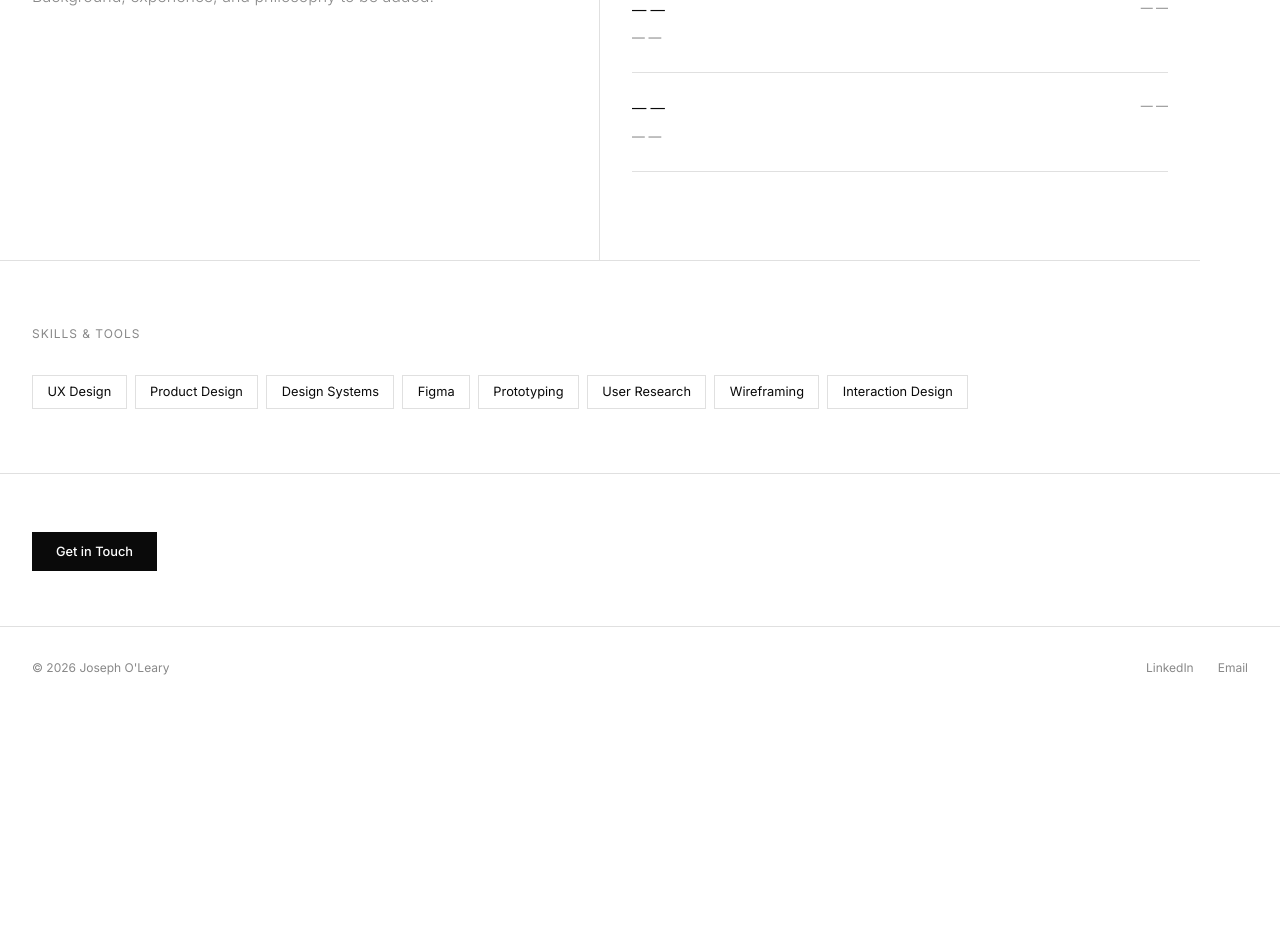
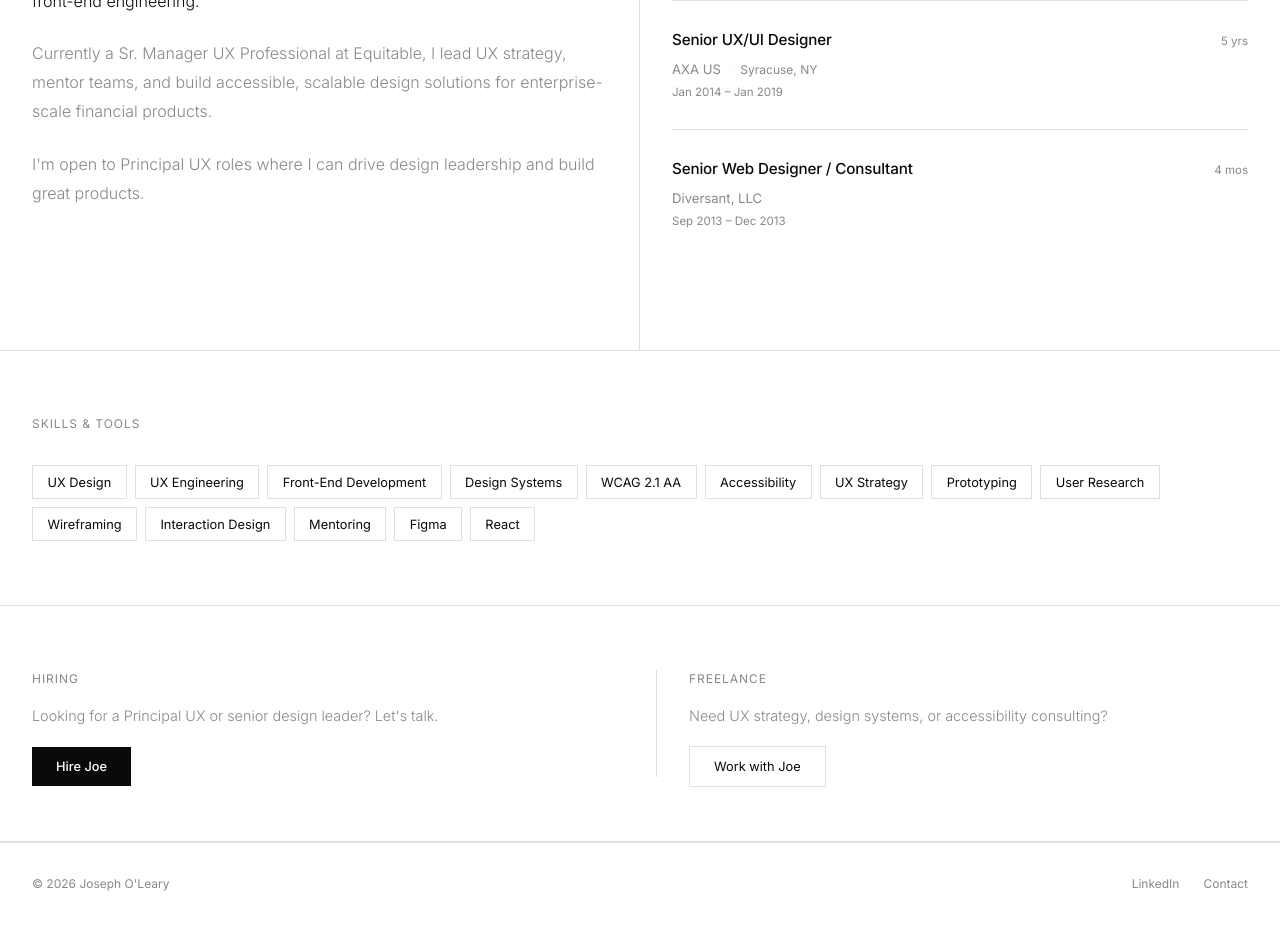
Before and after one commit to professorfalken1942-hash/joeoleary, a Next.js app: page /about in a window 1280 px wide. Shown: the part 500-1425 px from the top of the page. Before the commit the page ends 1209 px from the top, so only its background shows below. Built offline with nearby package versions, Linux system fonts and the light colour scheme.

Commit message:
Fill in real content: bio, 10yr experience, skills, open to work, dual hire/freelance CTA

```diff
--- a/src/app/about/page.tsx
+++ b/src/app/about/page.tsx
@@ -3,8 +3,40 @@ import Link from "next/link";
 
 export const metadata: Metadata = {
   title: "About — Joseph O'Leary",
-  description: "Joseph O'Leary is a UX and design professional.",
+  description: "10+ years senior UX/UI designer and engineer. WCAG 2.1 AA accessibility specialist. Currently at Equitable, open to Principal UX roles.",
 };
+
+const experience = [
+  {
+    role: "UX Professional, Sr. Manager",
+    company: "Equitable",
+    period: "Jan 2019 – Present",
+    duration: "7+ yrs",
+    location: "Syracuse, NY",
+  },
+  {
+    role: "Senior UX/UI Designer",
+    company: "AXA US",
+    period: "Jan 2014 – Jan 2019",
+    duration: "5 yrs",
+    location: "Syracuse, NY",
+  },
+  {
+    role: "Senior Web Designer / Consultant",
+    company: "Diversant, LLC",
+    period: "Sep 2013 – Dec 2013",
+    duration: "4 mos",
+    location: "",
+  },
+];
+
+const skills = [
+  "UX Design", "UX Engineering", "Front-End Development",
+  "Design Systems", "WCAG 2.1 AA", "Accessibility",
+  "UX Strategy", "Prototyping", "User Research",
+  "Wireframing", "Interaction Design", "Mentoring",
+  "Figma", "React",
+];
 
 export default function AboutPage() {
   return (
@@ -39,9 +71,9 @@ export default function AboutPage() {
       <section style={{
         display: "grid",
         gridTemplateColumns: "1fr 1fr",
-        maxWidth: "1200px",
         borderBottom: "1px solid var(--border)",
       }} className="col-2">
+        {/* Bio */}
         <div style={{ padding: "4rem 2rem", borderRight: "1px solid var(--border)" }}>
           <p style={{
             fontSize: "0.75rem",
@@ -52,7 +84,6 @@ export default function AboutPage() {
           }}>
             Bio
           </p>
-          {/* Placeholder — update with real bio */}
           <p style={{
             fontFamily: "var(--font-sans)",
             fontSize: "1rem",
@@ -61,7 +92,17 @@ export default function AboutPage() {
             color: "var(--black)",
             marginBottom: "1.5rem",
           }}>
-            Joseph O'Leary is a UX and design professional with a focus on creating clear, useful, and considered digital experiences.
+            I'm a UX Designer and Engineer with 10+ years of senior experience creating engaging, accessible digital experiences. I specialize in WCAG 2.1 AA accessibility, design systems, and bridging the gap between design and front-end engineering.
+          </p>
+          <p style={{
+            fontFamily: "var(--font-sans)",
+            fontSize: "1rem",
+            fontWeight: 300,
+            lineHeight: 1.8,
+            color: "var(--mid)",
+            marginBottom: "1.5rem",
+          }}>
+            Currently a Sr. Manager UX Professional at Equitable, I lead UX strategy, mentor teams, and build accessible, scalable design solutions for enterprise-scale financial products.
           </p>
           <p style={{
             fontFamily: "var(--font-sans)",
@@ -70,11 +111,11 @@ export default function AboutPage() {
             lineHeight: 1.8,
             color: "var(--mid)",
           }}>
-            {/* Placeholder — add more bio from LinkedIn */}
-            Background, experience, and philosophy to be added.
+            I'm open to Principal UX roles where I can drive design leadership and build great products.
           </p>
         </div>
 
+        {/* Experience */}
         <div style={{ padding: "4rem 2rem" }}>
           <p style={{
             fontSize: "0.75rem",
@@ -85,22 +126,20 @@ export default function AboutPage() {
           }}>
             Experience
           </p>
-          {/* Placeholder — will populate from LinkedIn */}
-          {[
-            { role: "— —", company: "— —", period: "— —" },
-            { role: "— —", company: "— —", period: "— —" },
-            { role: "— —", company: "— —", period: "— —" },
-          ].map((item, i) => (
+          {experience.map((item, i) => (
             <div key={i} style={{
-              paddingBottom: "1.5rem",
-              marginBottom: "1.5rem",
-              borderBottom: "1px solid var(--border)",
+              paddingBottom: "1.75rem",
+              marginBottom: "1.75rem",
+              borderBottom: i < experience.length - 1 ? "1px solid var(--border)" : undefined,
             }}>
-              <div style={{ display: "flex", justifyContent: "space-between", marginBottom: "0.25rem" }}>
-                <span style={{ fontSize: "0.9rem", fontWeight: 400 }}>{item.role}</span>
-                <span style={{ fontSize: "0.75rem", color: "var(--mid)" }}>{item.period}</span>
+              <div style={{ display: "flex", justifyContent: "space-between", alignItems: "baseline", marginBottom: "0.25rem" }}>
+                <span style={{ fontSize: "0.95rem", fontWeight: 500, letterSpacing: "-0.01em" }}>{item.role}</span>
+                <span style={{ fontSize: "0.72rem", color: "var(--mid)", whiteSpace: "nowrap", marginLeft: "1rem" }}>{item.duration}</span>
               </div>
-              <span style={{ fontSize: "0.8rem", color: "var(--mid)" }}>{item.company}</span>
+              <span style={{ fontSize: "0.82rem", color: "var(--mid)" }}>{item.company}</span>
+              {item.location && <span style={{ fontSize: "0.75rem", color: "var(--border)", margin: "0 0.5rem" }}>·</span>}
+              {item.location && <span style={{ fontSize: "0.75rem", color: "var(--mid)" }}>{item.location}</span>}
+              <p style={{ fontSize: "0.72rem", color: "var(--mid)", marginTop: "0.25rem" }}>{item.period}</p>
             </div>
           ))}
         </div>
@@ -117,12 +156,8 @@ export default function AboutPage() {
         }}>
           Skills & Tools
         </p>
-        <div style={{
-          display: "flex",
-          flexWrap: "wrap",
-          gap: "0.5rem",
-        }}>
-          {["UX Design", "Product Design", "Design Systems", "Figma", "Prototyping", "User Research", "Wireframing", "Interaction Design"].map((skill) => (
+        <div style={{ display: "flex", flexWrap: "wrap", gap: "0.5rem" }}>
+          {skills.map((skill) => (
             <span key={skill} style={{
               fontFamily: "var(--font-sans)",
               fontSize: "0.8rem",
@@ -137,8 +172,22 @@ export default function AboutPage() {
         </div>
       </section>
 
-      <section style={{ padding: "4rem 2rem" }}>
-        <Link href="/contact" style={{
+      {/* CTA */}
+      <section style={{
+        padding: "4rem 2rem",
+        display: "grid",
+        gridTemplateColumns: "1fr 1fr",
+        gap: "2rem",
+        borderBottom: "1px solid var(--border)",
+      }} className="col-2">
+        <div>
+          <p style={{ fontSize: "0.75rem", color: "var(--mid)", textTransform: "uppercase", letterSpacing: "0.08em", marginBottom: "1rem" }}>
+            Hiring
+          </p>
+          <p style={{ fontSize: "0.9rem", fontWeight: 300, lineHeight: 1.7, color: "var(--mid)", marginBottom: "1.5rem" }}>
+            Looking for a Principal UX or senior design leader? Let's talk.
+          </p>
+          <Link href="/contact?re=hiring" style={{
             fontFamily: "var(--font-sans)",
             fontSize: "0.8rem",
             fontWeight: 500,
@@ -147,8 +196,28 @@ export default function AboutPage() {
             padding: "0.75rem 1.5rem",
             textDecoration: "none",
           }}>
-          Get in Touch
+            Hire Joe
           </Link>
+        </div>
+        <div style={{ borderLeft: "1px solid var(--border)", paddingLeft: "2rem" }}>
+          <p style={{ fontSize: "0.75rem", color: "var(--mid)", textTransform: "uppercase", letterSpacing: "0.08em", marginBottom: "1rem" }}>
+            Freelance
+          </p>
+          <p style={{ fontSize: "0.9rem", fontWeight: 300, lineHeight: 1.7, color: "var(--mid)", marginBottom: "1.5rem" }}>
+            Need UX strategy, design systems, or accessibility consulting?
+          </p>
+          <Link href="/contact?re=freelance" style={{
+            fontFamily: "var(--font-sans)",
+            fontSize: "0.8rem",
+            fontWeight: 400,
+            color: "var(--black)",
+            border: "1px solid var(--border)",
+            padding: "0.75rem 1.5rem",
+            textDecoration: "none",
+          }}>
+            Work with Joe
+          </Link>
+        </div>
       </section>
     </>
   );
--- a/src/app/layout.tsx
+++ b/src/app/layout.tsx
@@ -4,12 +4,12 @@ import Nav from "@/components/layout/Nav";
 import Footer from "@/components/layout/Footer";
 
 export const metadata: Metadata = {
-  title: "Joseph O'Leary — UX & Design",
-  description: "Joseph O'Leary is a UX and design professional.",
+  title: "Joseph O'Leary — UX Designer & Engineer",
+  description: "10+ years senior UX/UI designer and engineer. WCAG 2.1 AA accessibility specialist. Currently at Equitable, open to Principal UX roles.",
   metadataBase: new URL("https://joeoleary.me"),
   openGraph: {
-    title: "Joseph O'Leary — UX & Design",
-    description: "Joseph O'Leary is a UX and design professional.",
+    title: "Joseph O'Leary — UX Designer & Engineer",
+    description: "10+ years senior UX/UI designer and engineer. WCAG 2.1 AA accessibility specialist. Open to Principal UX roles.",
     url: "https://joeoleary.me",
     siteName: "Joseph O'Leary",
     type: "website",
--- a/src/app/page.tsx
+++ b/src/app/page.tsx
@@ -1,6 +1,5 @@
 import Link from "next/link";
 
-// Placeholder work items — will be filled with real case studies
 const work = [
   { id: "01", title: "Case Study One", category: "UX Design", year: "2025" },
   { id: "02", title: "Case Study Two", category: "Product Design", year: "2024" },
@@ -28,7 +27,7 @@ export default function Home() {
             textTransform: "uppercase",
             marginBottom: "1.5rem",
           }}>
-            UX & Design
+            UX Designer & Engineer — Syracuse, NY
           </p>
           <h1 style={{
             fontFamily: "var(--font-sans)",
@@ -50,7 +49,7 @@ export default function Home() {
             maxWidth: "560px",
             marginBottom: "3rem",
           }}>
-            UX and design professional. I design products and experiences that are clear, useful, and considered.
+            Creating engaging, accessible digital experiences. 10+ years of senior UX/UI — currently at Equitable, open to Principal UX roles.
           </p>
           <div style={{ display: "flex", gap: "1rem", flexWrap: "wrap" }}>
             <Link href="/work" style={{
@@ -64,7 +63,7 @@ export default function Home() {
             }}>
               View Work
             </Link>
-            <Link href="/about" style={{
+            <Link href="/contact" style={{
               fontFamily: "var(--font-sans)",
               fontSize: "0.8rem",
               fontWeight: 400,
@@ -73,7 +72,7 @@ export default function Home() {
               padding: "0.75rem 1.5rem",
               textDecoration: "none",
             }}>
-              About
+              Get in Touch
             </Link>
           </div>
         </div>
@@ -81,7 +80,7 @@ export default function Home() {
 
       {/* Work index */}
       <section style={{ paddingLeft: "2rem", paddingRight: "2rem" }}>
-        {work.map((item, i) => (
+        {work.map((item) => (
           <Link key={item.id} href={`/work/${item.id}`} style={{
             display: "grid",
             gridTemplateColumns: "3rem 1fr auto",
@@ -92,12 +91,7 @@ export default function Home() {
             color: "inherit",
             alignItems: "center",
           }}>
-            <span style={{
-              fontFamily: "var(--font-sans)",
-              fontSize: "0.75rem",
-              color: "var(--mid)",
-              fontWeight: 400,
-            }}>
+            <span style={{ fontFamily: "var(--font-sans)", fontSize: "0.75rem", color: "var(--mid)" }}>
               {item.id}
             </span>
             <div>
@@ -110,27 +104,18 @@ export default function Home() {
               }}>
                 {item.title}
               </h2>
-              <p style={{
-                fontFamily: "var(--font-sans)",
-                fontSize: "0.8rem",
-                color: "var(--mid)",
-                fontWeight: 300,
-              }}>
+              <p style={{ fontFamily: "var(--font-sans)", fontSize: "0.8rem", color: "var(--mid)", fontWeight: 300 }}>
                 {item.category}
               </p>
             </div>
-            <span style={{
-              fontFamily: "var(--font-sans)",
-              fontSize: "0.75rem",
-              color: "var(--mid)",
-            }}>
+            <span style={{ fontFamily: "var(--font-sans)", fontSize: "0.75rem", color: "var(--mid)" }}>
               {item.year}
             </span>
           </Link>
         ))}
       </section>
 
-      {/* Swiss grid accent strip */}
+      {/* Stats strip */}
       <section style={{
         marginTop: "6rem",
         borderTop: "1px solid var(--border)",
@@ -138,9 +123,9 @@ export default function Home() {
         gridTemplateColumns: "repeat(3, 1fr)",
       }}>
         {[
-          { label: "Discipline", value: "UX & Product Design" },
-          { label: "Location", value: "— —" },
-          { label: "Status", value: "Available" },
+          { label: "Experience", value: "10+ Years" },
+          { label: "Location", value: "Syracuse, NY" },
+          { label: "Status", value: "Open to Work" },
         ].map((item, i) => (
           <div key={item.label} style={{
             padding: "2rem",
--- a/src/components/layout/Footer.tsx
+++ b/src/components/layout/Footer.tsx
@@ -13,8 +13,8 @@ export default function Footer() {
     }}>
       <span>© {year} Joseph O'Leary</span>
       <div style={{ display: "flex", gap: "1.5rem" }}>
-        <a href="https://linkedin.com" target="_blank" rel="noopener noreferrer" style={{ color: "var(--mid)", textDecoration: "none" }}>LinkedIn</a>
-        <a href="mailto:joe@joeoleary.me" style={{ color: "var(--mid)", textDecoration: "none" }}>Email</a>
+        <a href="https://linkedin.com/in/joeoleary" target="_blank" rel="noopener noreferrer" style={{ color: "var(--mid)", textDecoration: "none" }}>LinkedIn</a>
+        <a href="/contact" style={{ color: "var(--mid)", textDecoration: "none" }}>Contact</a>
       </div>
     </footer>
   );
```
Lines whose indentation alone changed are shown as unchanged.
